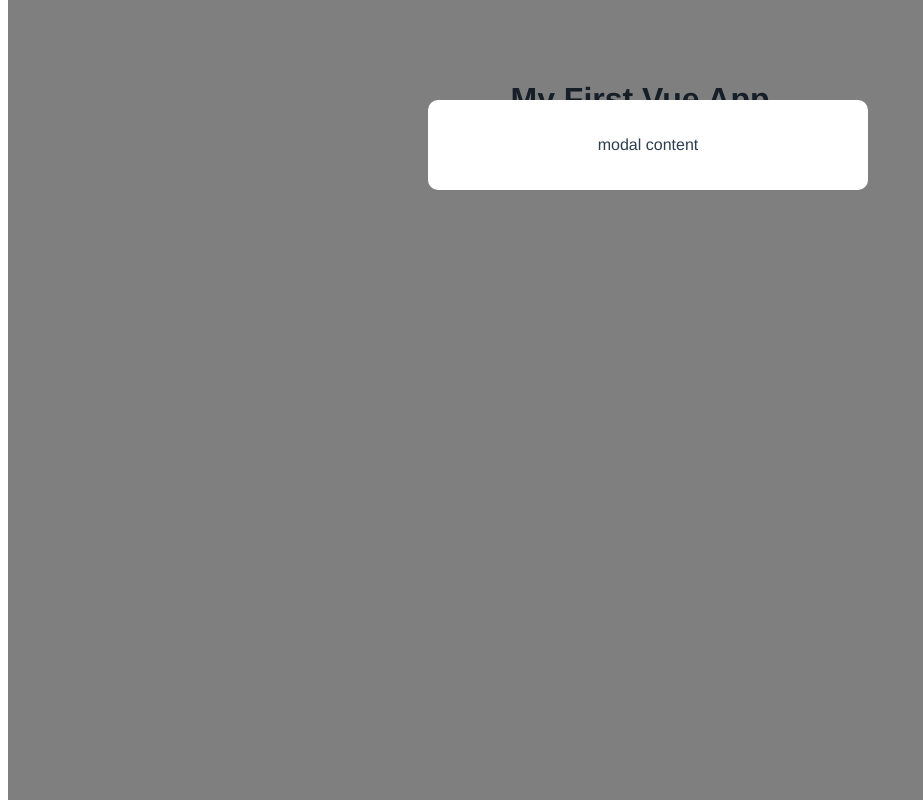
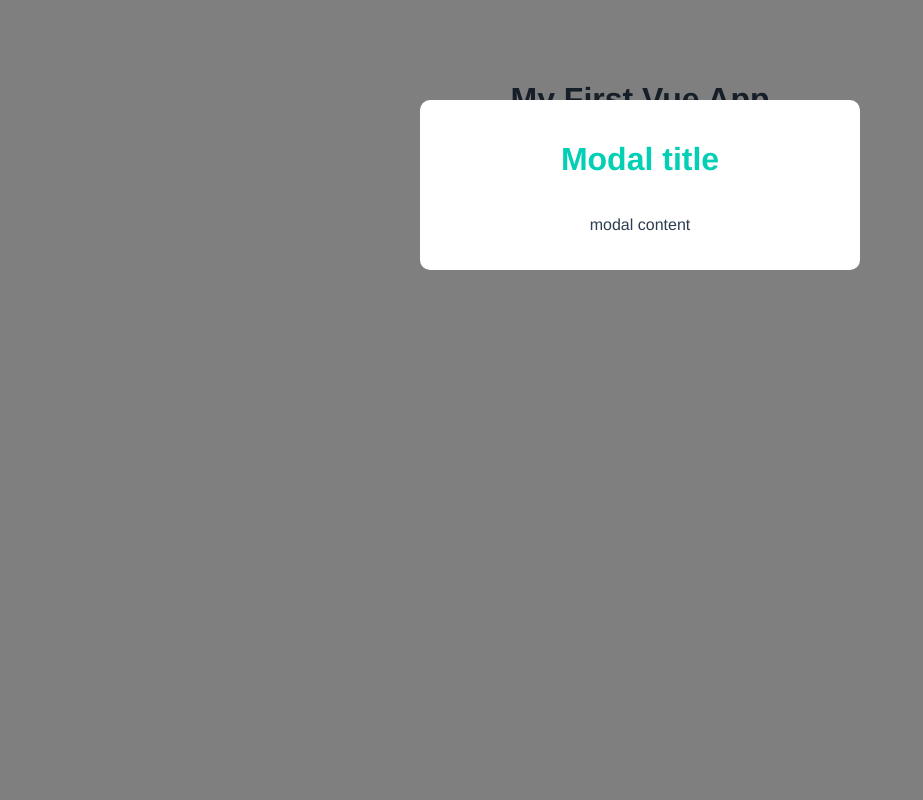
Before and after one commit to TheLukCraft/Vue3---Firebase, a Vue app: page / in a window 1280 px wide. Shown: the whole page, without its empty margins (0-923 px from the left). Built offline with nearby package versions, Linux system fonts and the light colour scheme.

Commit message:
scoped & global CSS

```diff
--- /dev/null
+++ b/src/assets/global.css
@@ -0,0 +1,6 @@
+body {
+  margin: 0;
+}
+p {
+  font-style: italic;
+}
--- a/src/components/Modal.vue
+++ b/src/components/Modal.vue
@@ -1,6 +1,7 @@
 <template>
     <div class="backdrop">
         <div class="modal">
+            <h1>Modal title</h1>
             <p>modal content</p>
         </div>
     </div>
@@ -32,4 +33,15 @@
     width: 100%;
     height: 100%;
 }
+
+h1 {
+    color: #03cfb4;
+    border: none;
+    padding: 0;
+}
+
+/* override global.css */
+.modal p {
+    font-style: normal;
+}
 </style>
```
Also changed, not shown: src/main.js (+4 -3 lines).
